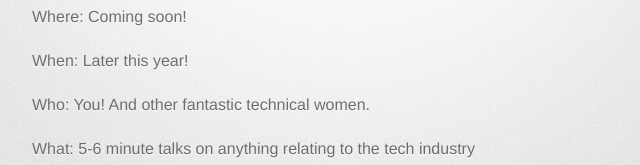
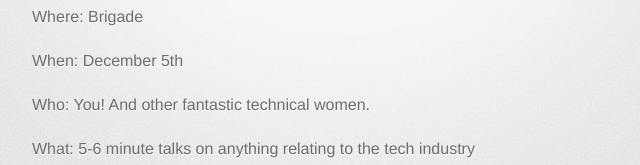
Before and after one commit to antislice/WWCodeLightningTalks, a plain HTML site: page index.html in a window 1280 px wide. Shown: the part 334-499 px from the top of the page, 298-938 px from the left. Drawn offline with Linux system fonts and the light colour scheme; a web font is replaced by a local one.

Commit message:
update location/date

```diff
--- a/index.html
+++ b/index.html
@@ -34,9 +34,9 @@
 <h2>
 <a name="deets" class="anchor" href="#deets"><span class="octicon octicon-link"></span></a>Deets</h2>
 
-<p>Where: Coming soon!</p>
+<p>Where: Brigade</p>
 
-<p>When: Later this year!</p>
+<p>When: December 5th</p>
 
 <p>Who: You! And other fantastic technical women.</p>
 
```
